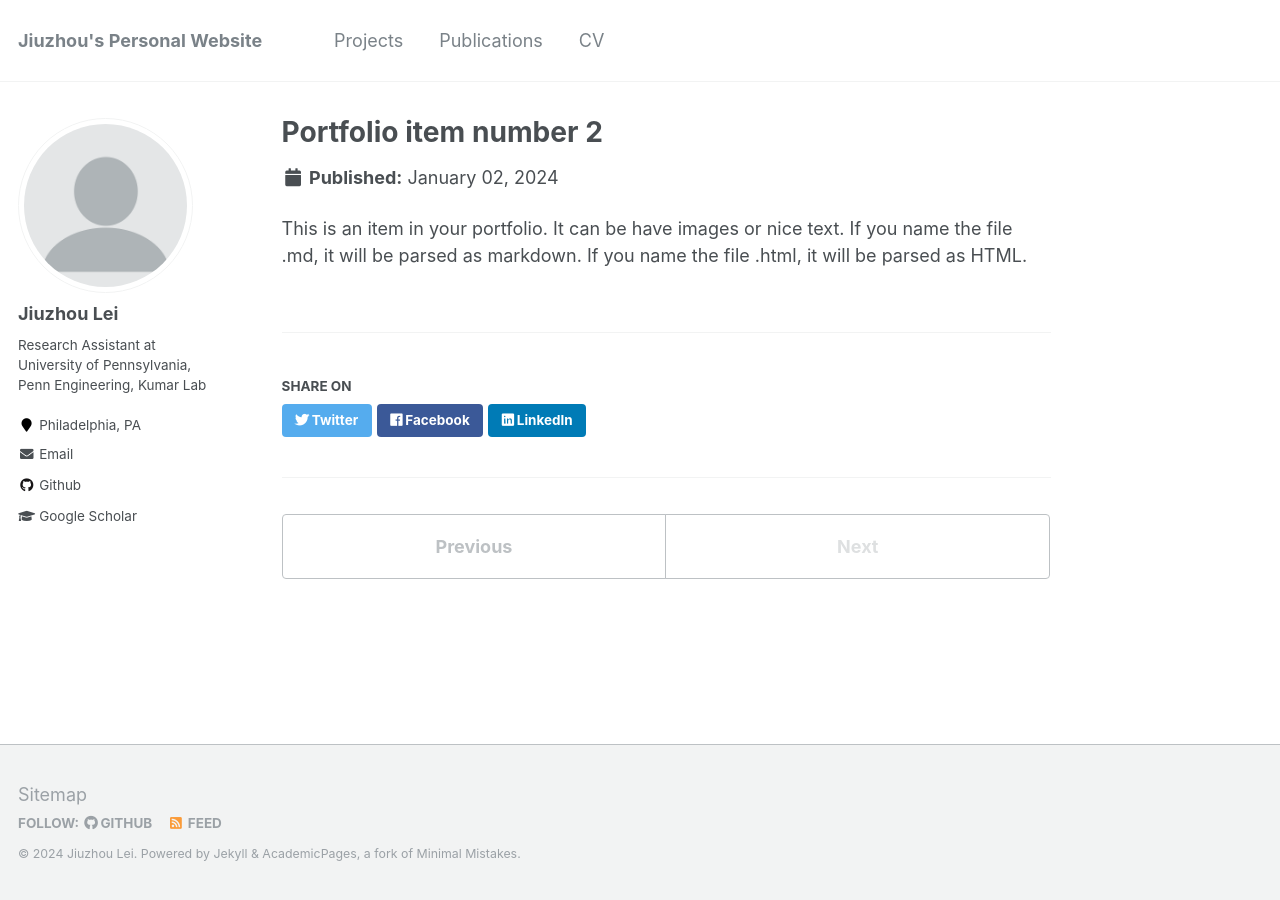
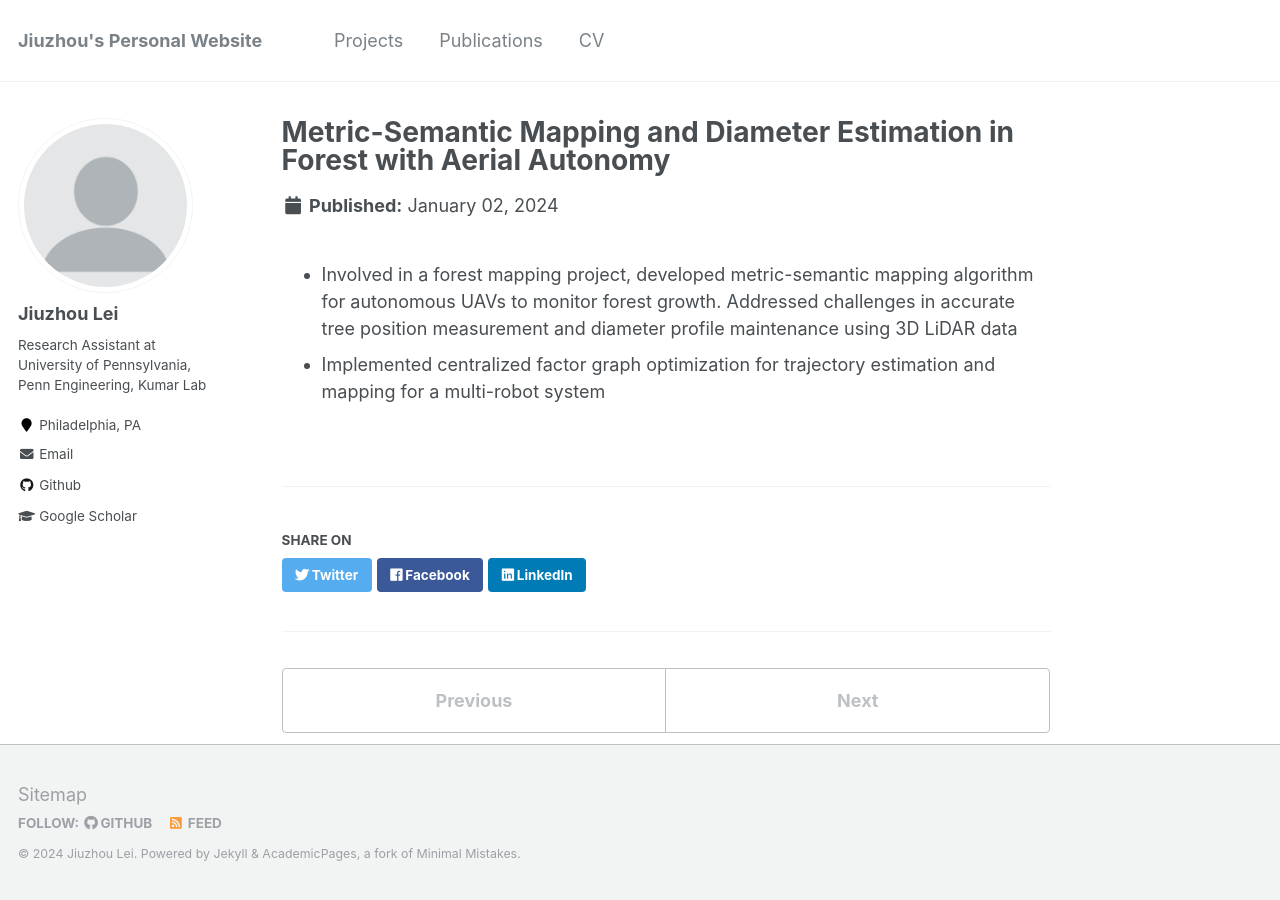
Before and after one commit to RollingOat/jiuzhou_lei.github.io, a Jekyll site: the page built from _portfolio/portfolio-2.md, in a window 1280 px wide. Built offline with Jekyll 4.4.1, drawn with Linux system fonts in a browser that asks for light colours; a file with an impossible date is left out.

Commit message:
a premilinary version

```diff
--- a/_portfolio/portfolio-1.md
+++ b/_portfolio/portfolio-1.md
@@ -1,7 +1,15 @@
 ---
-title: "Portfolio item number 1"
-excerpt: "Short description of portfolio item number 1<br/><img src='/images/500x300.png'>"
+title: "Versatile Real-Time Metric-Semantic SLAM for Multi-Robot Navigation and Exploration"
+excerpt: "Developed a versatile metric-semantic SLAM framework for autonomous UAVs and UGVs. <br/><img src='/images/title_pic.png'>"
 collection: portfolio
 ---
 
-This is an item in your portfolio. It can be have images or nice text. If you name the file .md, it will be parsed as markdown. If you name the file .html, it will be parsed as HTML.
+
+
+- Developed a versatile metric-semantic SLAM framework for autonomous UAVs and UGVs to address challenges in collaborative SLAM for heterogeneous robots with varied perception modalities, large pose graph computational burdens, and semantic environment understanding by using sparse object-level features with semantic information to enhance localization and mapping.
+- Introduced a loop closure algorithm considering global object layout information for drift correction and map merging
+between robots
+- Integrated the framework into the autonomy stack of ground robots, and conducted extensive experiments, including
+using a quadrotor for outdoor mapping and ground robots for exploration of a building.
+
+[Video is available here]()
--- /dev/null
+++ b/_portfolio/portfolio-2.md
@@ -0,0 +1,10 @@
+---
+title: "Metric-Semantic Mapping and Diameter Estimation in Forest with Aerial Autonomy "
+excerpt: "<br/><img src='/images/forest_portfolio.png'>"
+collection: portfolio
+---
+
+- Involved in a forest mapping project, developed metric-semantic mapping algorithm for autonomous UAVs to monitor
+forest growth. Addressed challenges in accurate tree position measurement and diameter profile maintenance using
+3D LiDAR data
+- Implemented centralized factor graph optimization for trajectory estimation and mapping for a multi-robot system
--- /dev/null
+++ b/_portfolio/portfolio-3.md
@@ -0,0 +1,7 @@
+---
+title: "LiDAR-only Autonomous flight for quadrotor"
+excerpt: "Autonomous Flight <br/><img src='/images/500x300.png'>"
+collection: portfolio
+---
+
+This is an item in your portfolio. It can be have images or nice text. If you name the file .md, it will be parsed as markdown. If you name the file .html, it will be parsed as HTML.
```
Also changed, not shown: _portfolio copy/portfolio-1 copy 2.md (added, +7 -0 lines), _portfolio copy/portfolio-1 copy.md (added, +7 -0 lines), _portfolio copy/portfolio-1.md (added, +7 -0 lines), _portfolio/portfolio-1 copy 2.md (added, +7 -0 lines), _publications/2009-10-01-paper-title-number-1.md (deleted, +0 -13 lines), _publications/2010-10-01-paper-title-number-2.md (deleted, +0 -13 lines), _publications/2015-10-01-paper-title-number-3.md (deleted, +0 -15 lines), _publications/UAV_FORESTRY.md (added, +39 -0 lines), _publications/infra_imager.md (added, +11 -0 lines), _publications/vems-slam.md (added, +40 -0 lines), _portfolio copy/portfolio-2.html (renamed from _portfolio/portfolio-2.html), images/forest_portfolio.png (added), images/title_pic.png (added).
